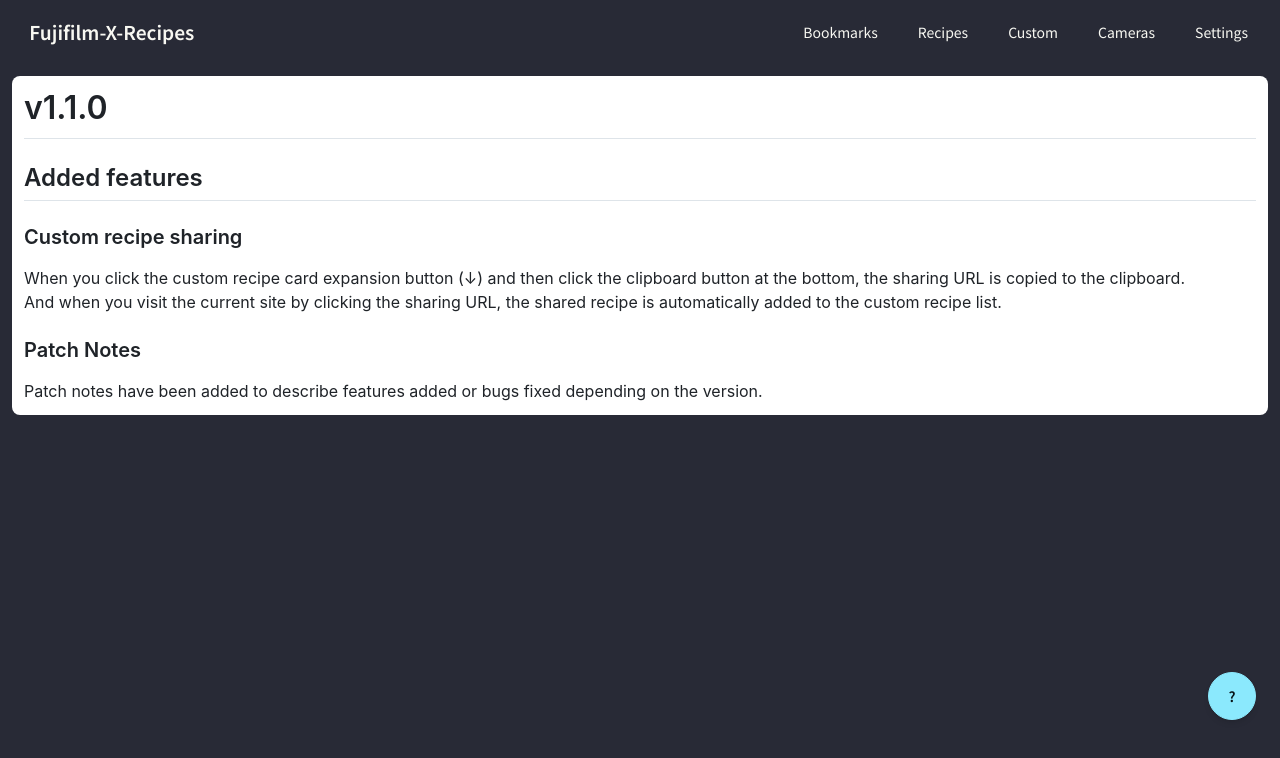
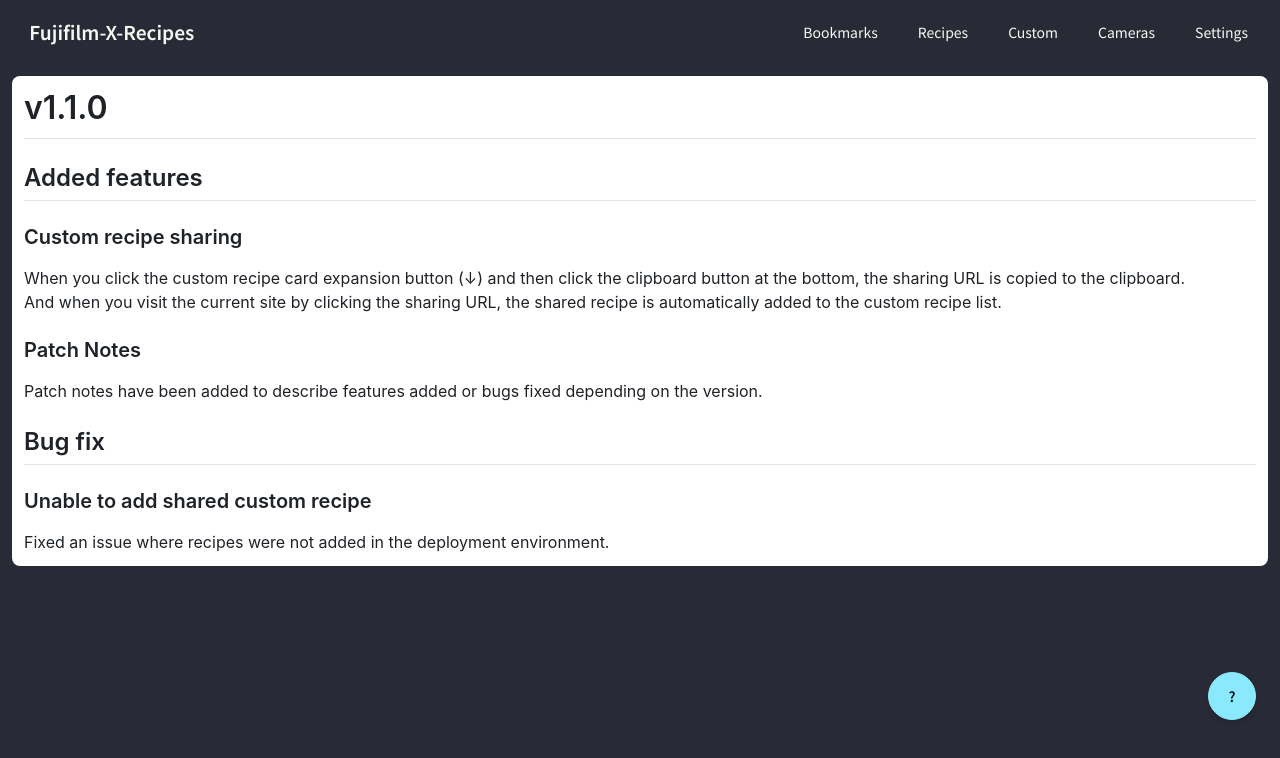
Before and after one commit to pathas-dev/fujifilm-x-recipes, a Next.js app: page /en/note in a window 1280 px wide. Shown: the top 758 px of the page. Built offline with nearby package versions, Linux system fonts and the light colour scheme; no server answers.

Commit message:
Fix(CustomList) 공유 레시피 추가 안 되는 현상 수정, Version() v1.1.1

```diff
--- a/package.json
+++ b/package.json
@@ -1,6 +1,6 @@
 {
   "name": "fujifilm-x-recipes",
-  "version": "1.1.0",
+  "version": "1.1.1",
   "private": true,
   "scripts": {
     "dev": "next dev -p 3500",
--- a/src/app/[locale]/note/en.note.mdx
+++ b/src/app/[locale]/note/en.note.mdx
@@ -8,3 +8,8 @@
 
 ### Patch Notes
 Patch notes have been added to describe features added or bugs fixed depending on the version.
+
+## Bug fix
+
+### Unable to add shared custom recipe
+Fixed an issue where recipes were not added in the deployment environment.
--- a/src/app/[locale]/note/ko.note.mdx
+++ b/src/app/[locale]/note/ko.note.mdx
@@ -8,3 +8,10 @@
 
 ### 패치 노트 페이지
 버전에 따라 추가된 기능이나 고쳐진 버그 등에 대한 내용을 기재하는 패치 노트를 추가했습니다.
+
+# v1.1.1
+
+## 버그 픽스
+
+### 공유 커스텀 레시피 추가 안 되는 현상
+배포 환경에서 레시피가 추가되지 않는 현상이 발생해서 수정했습니다.
--- a/src/components/custom/CustomList.tsx
+++ b/src/components/custom/CustomList.tsx
@@ -184,6 +184,7 @@
       JSON.stringify(addedStoredRecipe)
     );
 
+    setCustomRecipes(addedStoredRecipe);
     setToastMessage({ message: copyAndPasteMessages.paste.success });
     router.replace('/');
   }, [
```
